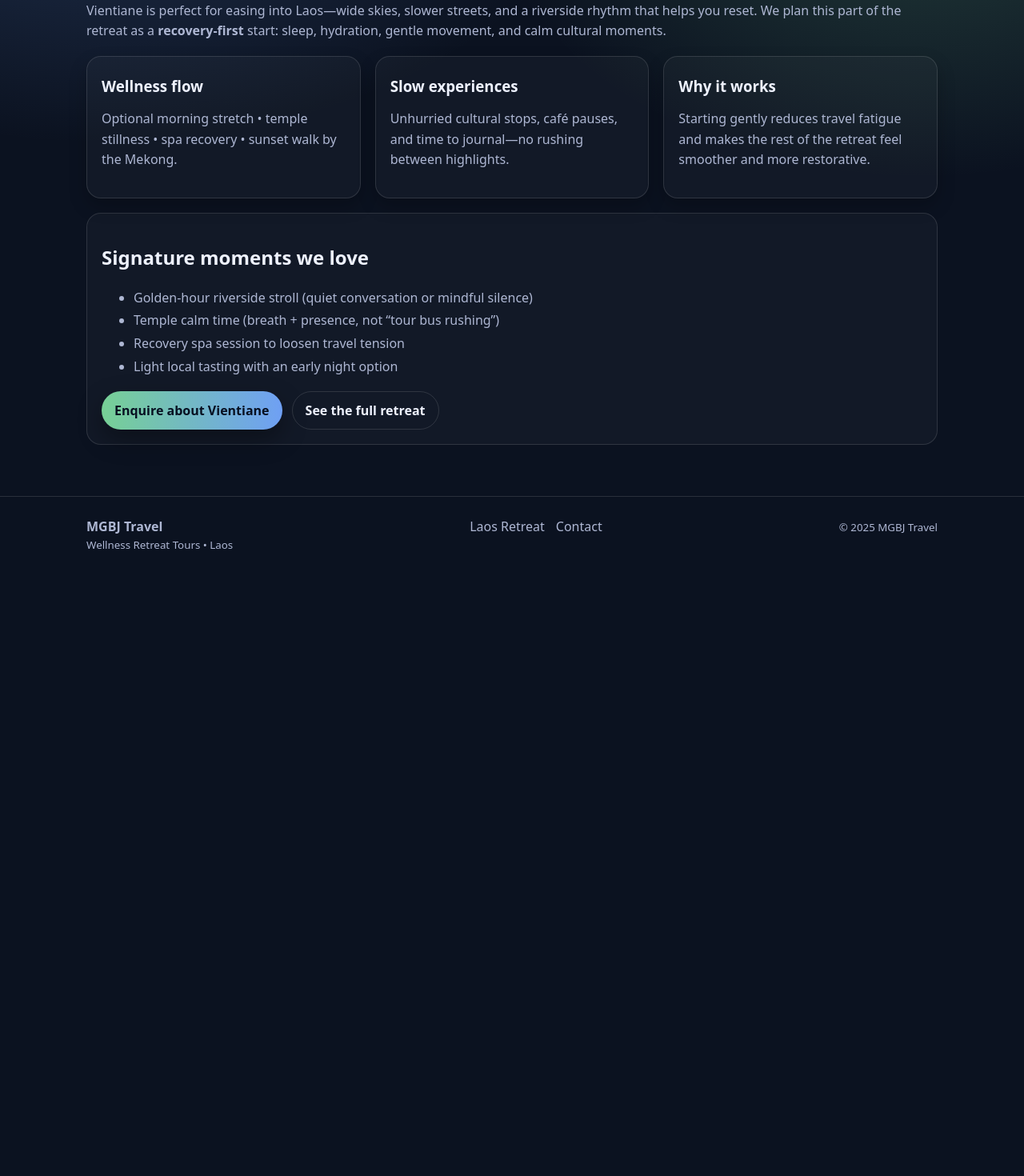
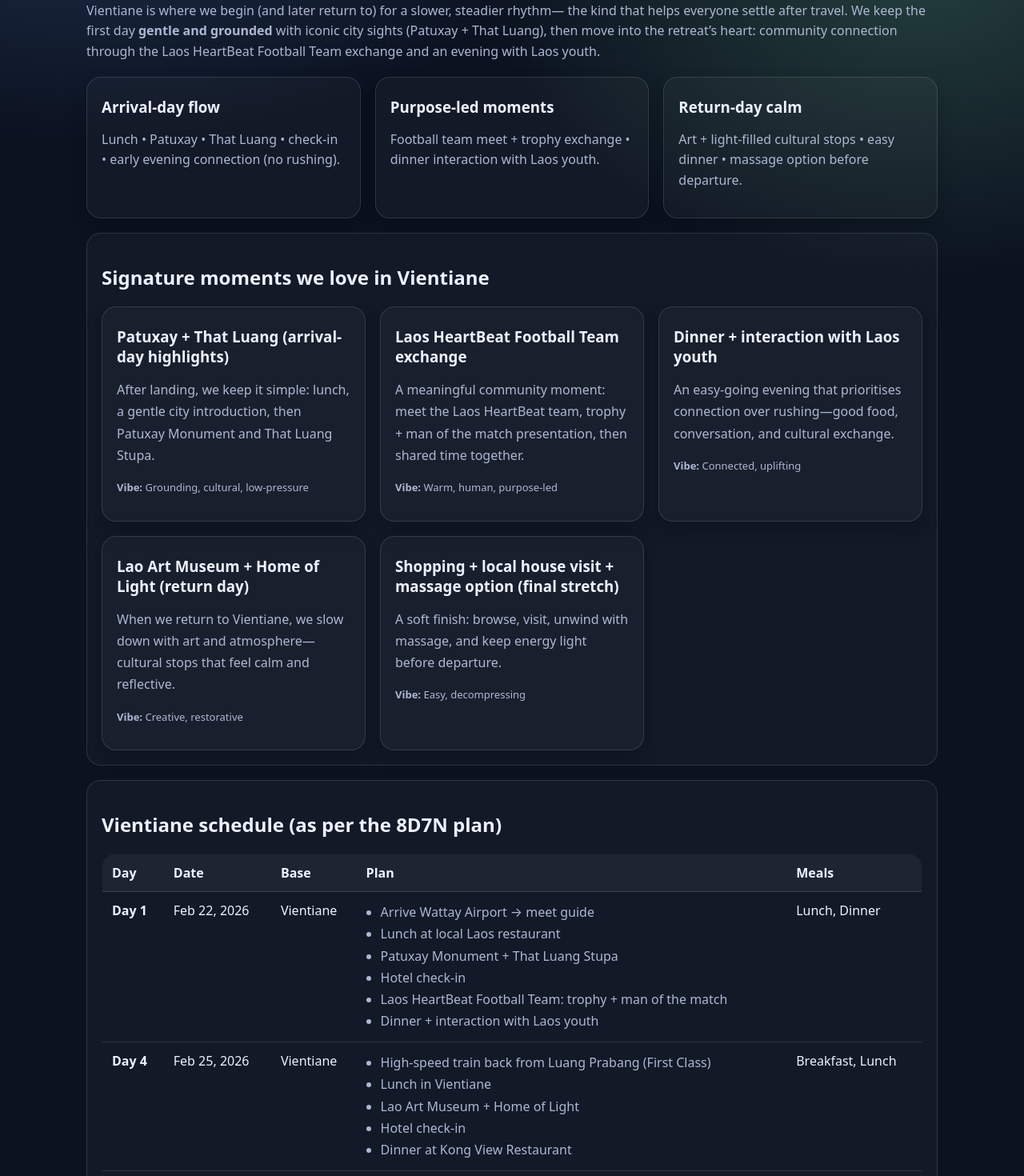
Before and after one commit to jgtann/mgbjtravel, a React (Vite) app: page /vientiane in a window 1280 px wide. Shown: the part 260-1730 px from the top of the page at 80% size. Before the commit the page ends 977 px from the top, so only its background shows below. Built offline with nearby package versions, Linux system fonts and the light colour scheme.

Commit message:
vientiane

```diff
--- a/src/pages/Vientiane.jsx
+++ b/src/pages/Vientiane.jsx
@@ -2,41 +2,168 @@ import React from "react";
 import { Link } from "react-router-dom";
 
 export default function Vientiane() {
+  // Pulled from your 8D7N itinerary PDF: Vientiane appears on Day 1 (arrival),
+  // Day 4 (return from Luang Prabang), Day 7 (back from Vang Vieng), Day 8 (departure).
+  const signatureMoments = [
+    {
+      title: "Patuxay + That Luang (arrival-day highlights)",
+      detail:
+        "After landing, we keep it simple: lunch, a gentle city introduction, then Patuxay Monument and That Luang Stupa.",
+      vibe: "Grounding, cultural, low-pressure",
+    },
+    {
+      title: "Laos HeartBeat Football Team exchange",
+      detail:
+        "A meaningful community moment: meet the Laos HeartBeat team, trophy + man of the match presentation, then shared time together.",
+      vibe: "Warm, human, purpose-led",
+    },
+    {
+      title: "Dinner + interaction with Laos youth",
+      detail:
+        "An easy-going evening that prioritises connection over rushing—good food, conversation, and cultural exchange.",
+      vibe: "Connected, uplifting",
+    },
+    {
+      title: "Lao Art Museum + Home of Light (return day)",
+      detail:
+        "When we return to Vientiane, we slow down with art and atmosphere—cultural stops that feel calm and reflective.",
+      vibe: "Creative, restorative",
+    },
+    {
+      title: "Shopping + local house visit + massage option (final stretch)",
+      detail:
+        "A soft finish: browse, visit, unwind with massage, and keep energy light before departure.",
+      vibe: "Easy, decompressing",
+    },
+  ];
+
+  const vientianeSchedule = [
+    {
+      day: "Day 1",
+      date: "Feb 22, 2026",
+      base: "Vientiane",
+      plan: [
+        "Arrive Wattay Airport → meet guide",
+        "Lunch at local Laos restaurant",
+        "Patuxay Monument + That Luang Stupa",
+        "Hotel check-in",
+        "Laos HeartBeat Football Team: trophy + man of the match",
+        "Dinner + interaction with Laos youth",
+      ],
+      meals: "Lunch, Dinner",
+    },
+    {
+      day: "Day 4",
+      date: "Feb 25, 2026",
+      base: "Vientiane",
+      plan: [
+        "High-speed train back from Luang Prabang (First Class)",
+        "Lunch in Vientiane",
+        "Lao Art Museum + Home of Light",
+        "Hotel check-in",
+        "Dinner at Kong View Restaurant",
+      ],
+      meals: "Breakfast, Lunch",
+    },
+    {
+      day: "Day 7",
+      date: "Feb 28, 2026",
+      base: "Vientiane",
+      plan: [
+        "Return from Vang Vieng to Vientiane",
+        "Shopping",
+        "Local resident house visit",
+        "Karaoke",
+        "Massage (optional wind-down)",
+      ],
+      meals: "Breakfast, Lunch",
+    },
+    {
+      day: "Day 8",
+      date: "Mar 1, 2026",
+      base: "Vientiane",
+      plan: ["Breakfast", "Transfer to airport", "Fly to Singapore"],
+      meals: "Breakfast",
+    },
+  ];
+
   return (
     <main className="section">
       <div className="container">
         <span className="badge">🧘 Destination Spotlight</span>
-        <h1>Vientiane: a soft landing for your nervous system</h1>
+        <h1>Vientiane: a soft landing + meaningful connection</h1>
         <p>
-          Vientiane is perfect for easing into Laos—wide skies, slower streets, and a riverside rhythm that helps you reset.
-          We plan this part of the retreat as a <b>recovery-first</b> start: sleep, hydration, gentle movement, and calm cultural moments.
+          Vientiane is where we begin (and later return to) for a slower, steadier rhythm—
+          the kind that helps everyone settle after travel. We keep the first day
+          <b> gentle and grounded</b> with iconic city sights (Patuxay + That Luang),
+          then move into the retreat’s heart: community connection through the
+          Laos HeartBeat Football Team exchange and an evening with Laos youth.
         </p>
 
         <div className="grid cards" style={{ marginTop: 18 }}>
           <article className="card">
-            <h3>Wellness flow</h3>
-            <p>Optional morning stretch • temple stillness • spa recovery • sunset walk by the Mekong.</p>
+            <h3>Arrival-day flow</h3>
+            <p>Lunch • Patuxay • That Luang • check-in • early evening connection (no rushing).</p>
           </article>
           <article className="card">
-            <h3>Slow experiences</h3>
-            <p>Unhurried cultural stops, café pauses, and time to journal—no rushing between highlights.</p>
+            <h3>Purpose-led moments</h3>
+            <p>Football team meet + trophy exchange • dinner interaction with Laos youth.</p>
           </article>
           <article className="card">
-            <h3>Why it works</h3>
-            <p>Starting gently reduces travel fatigue and makes the rest of the retreat feel smoother and more restorative.</p>
+            <h3>Return-day calm</h3>
+            <p>Art + light-filled cultural stops • easy dinner • massage option before departure.</p>
           </article>
         </div>
 
         <div className="panel" style={{ marginTop: 18 }}>
-          <h2>Signature moments we love</h2>
-          <ul style={{ color: "var(--muted)", lineHeight: 1.8 }}>
-            <li>Golden-hour riverside stroll (quiet conversation or mindful silence)</li>
-            <li>Temple calm time (breath + presence, not “tour bus rushing”)</li>
-            <li>Recovery spa session to loosen travel tension</li>
-            <li>Light local tasting with an early night option</li>
-          </ul>
+          <h2>Signature moments we love in Vientiane</h2>
 
-          <div style={{ display: "flex", gap: 12, flexWrap: "wrap" }}>
+          <div className="grid cards" style={{ marginTop: 12 }}>
+            {signatureMoments.map((m) => (
+              <article className="card" key={m.title}>
+                <h3 style={{ marginBottom: 6 }}>{m.title}</h3>
+                <p style={{ color: "var(--muted)", lineHeight: 1.7 }}>{m.detail}</p>
+                <p style={{ marginTop: 10, fontSize: 13, color: "var(--muted)" }}>
+                  <b>Vibe:</b> {m.vibe}
+                </p>
+              </article>
+            ))}
+          </div>
+        </div>
+
+        <div className="panel" style={{ marginTop: 18 }}>
+          <h2>Vientiane schedule (as per the 8D7N plan)</h2>
+
+          <table className="itinerary" aria-label="Vientiane schedule table">
+            <thead>
+              <tr>
+                <th>Day</th>
+                <th>Date</th>
+                <th>Base</th>
+                <th>Plan</th>
+                <th>Meals</th>
+              </tr>
+            </thead>
+            <tbody>
+              {vientianeSchedule.map((row) => (
+                <tr key={`${row.day}-${row.date}`}>
+                  <td className="day">{row.day}</td>
+                  <td>{row.date}</td>
+                  <td>{row.base}</td>
+                  <td>
+                    <ul style={{ margin: 0, paddingLeft: 18, lineHeight: 1.7, color: "var(--muted)" }}>
+                      {row.plan.map((item) => (
+                        <li key={item}>{item}</li>
+                      ))}
+                    </ul>
+                  </td>
+                  <td style={{ whiteSpace: "nowrap" }}>{row.meals}</td>
+                </tr>
+              ))}
+            </tbody>
+          </table>
+
+          <div style={{ display: "flex", gap: 12, flexWrap: "wrap", marginTop: 14 }}>
             <Link className="btn" to="/contact">
               Enquire about Vientiane
             </Link>
```
